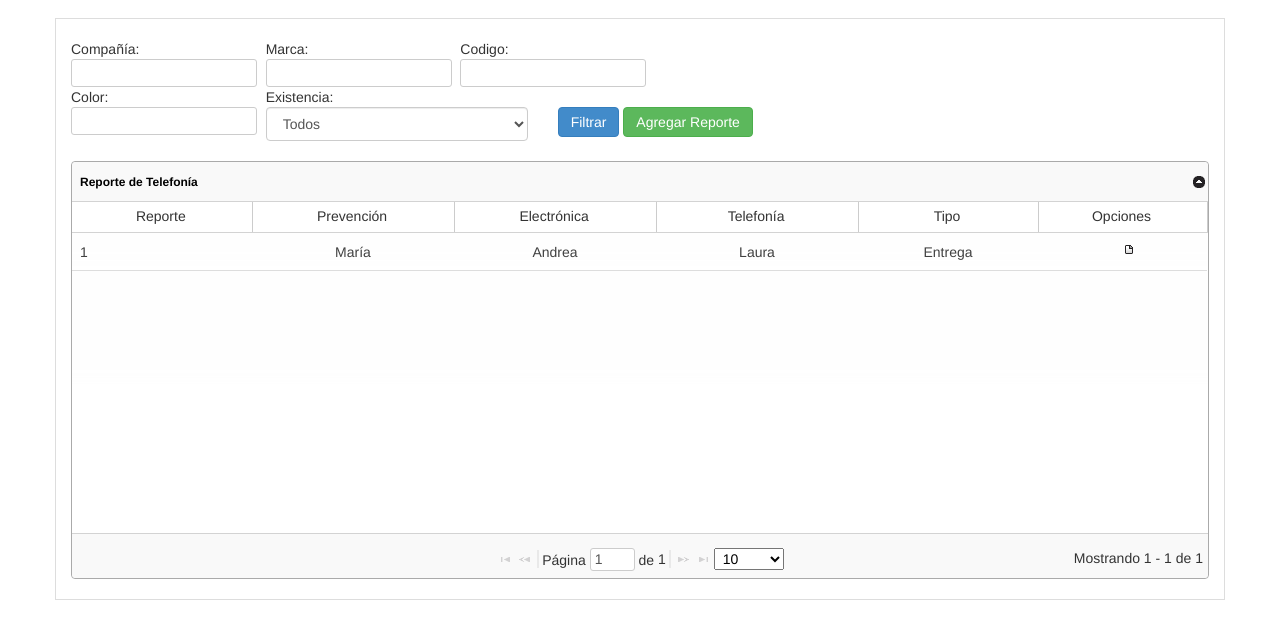
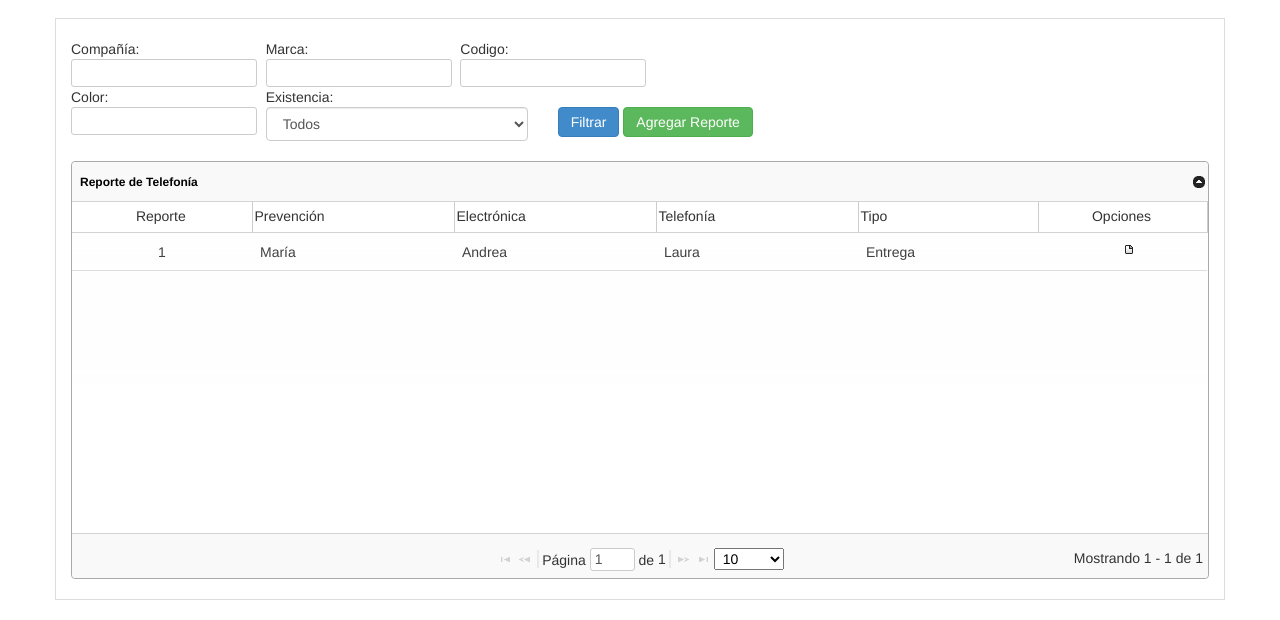
Before and after one commit to askotx/cell-control, a PHP site: page /reports in a window 1280 px wide. Shown: the part 224-844 px from the top of the page. Run offline with PHP 8.4, Linux system fonts and the light colour scheme; data comes from the database, SQL or seed files in the repository; lists and menus that the app fills with data are empty.

Commit message:
Add barcode column to report detailed grid

```diff
--- a/application/view/reports/index.php
+++ b/application/view/reports/index.php
@@ -72,5 +72,6 @@
         <div id="detailedReportGridPager"></div>
       </div>
     </form>
+    <input type="hidden" id="hdReportId"  value="0"/>
 </div>
 <!--end static dialog-->
--- a/public/js/reports.js
+++ b/public/js/reports.js
@@ -1,4 +1,5 @@
 $(function() {
+    var grid = $("#demoGrid");
     reportLoadComplete = function () {
         var iCol = getColumnIndexByName(grid,'opts');
         grid.children("tbody")
@@ -18,6 +19,7 @@ $(function() {
                     },
                     click: function(e) {
                         var reportId = $(e.target).closest("tr.jqgrow").attr("id");
+                        $("#hdReportId").val(reportId);
 
                         $("#txPreventerName").val(grid.jqGrid('getCell', reportId, 'PreventerName'));
                         $("#txAssociatedName").val(grid.jqGrid('getCell', reportId, 'ElectronicAssociateName'));
@@ -25,7 +27,7 @@ $(function() {
 
                         $("#detailedReportGrid").jqGrid('setGridParam',{ loadonce: false, datatype:'json', postData: {
                             report_id: function() { return reportId; }
-                          }}).trigger('reloadGrid');
+                        }}).trigger('reloadGrid');
                     }
                 }
               ).css({"margin-left": "5px", "display": "inline-block"})
@@ -53,11 +55,11 @@ $(function() {
                   'Telefonía','Tipo','ReportTypeId',
                   'PreventerId','ExternalSellerId', 'AssociatedId','Opciones'],
         colModel:[
-            {name:'ReportId',index:'ReportId', width:80, sorttype:"int",search:true},
-            {name:'PreventerName',index:'PreventerName', width:90, align:"center"/*, sorttype:"date", formatter:"date"*/},
-            {name:'ElectronicAssociateName',index:'ElectronicAssociateName', width:90, align:"center"},
-            {name:'ExternalSellerName',index:'ExternalSellerName', width:90, align:"center"/*, align:"right",sorttype:"float", formatter:"number"*/},
-            {name:'ReporType',index:'ReportTypeId', width:80, align:"center"/*, align:"right",sorttype:"float"*/},
+            {name:'ReportId',index:'ReportId', width:80, align:"center", sorttype:"int",search:true},
+            {name:'PreventerName',index:'PreventerName', width:90, align:"left"/*, sorttype:"date", formatter:"date"*/},
+            {name:'ElectronicAssociateName',index:'ElectronicAssociateName', width:90, align:"left"},
+            {name:'ExternalSellerName',index:'ExternalSellerName', width:90, align:"left"/*, align:"right",sorttype:"float", formatter:"number"*/},
+            {name:'ReporType',index:'ReportTypeId', width:80, align:"left"/*, align:"right",sorttype:"float"*/},
             {name:'ReportTypeId',index:'ReportTypeId', width:80, hidden:true/*,align:"right",sorttype:"float"*/},
             {name:'PreventerId',index:'PreventerId', width:80, sortable:false, hidden:true},
             {name:'ExternalSellerId',index:'ExternalSellerId', width:80, sortable:false, hidden:true},
@@ -78,8 +80,11 @@ $(function() {
     });
     //$("#demoGrid").jqGrid('navGrid','#gridPager',{edit:false,del:false});
     //$("#demoGrid").jqGrid('filterToolbar',{defaultSearch:true,stringResult:true});
+    $("#demoGrid").jqGrid("setLabel","PreventerName","",{"text-align":"left"});
+    $("#demoGrid").jqGrid("setLabel","ElectronicAssociateName","",{"text-align":"left"});
+    $("#demoGrid").jqGrid("setLabel","ExternalSellerName","",{"text-align":"left"});
+    $("#demoGrid").jqGrid("setLabel","ReporType","",{"text-align":"left"});
 
-    grid = $("#demoGrid");
     getColumnIndexByName = function(grid,columnName) {
         var cm = grid.jqGrid('getGridParam','colModel'),l=cm.length;
         for (i=0; i<l; i++) {
@@ -93,14 +98,54 @@ $(function() {
     $("#modal-message").dialog({
         autoOpen: false,
         modal: true,
-        width: 750,
+        width: 825,
         buttons: {
             Cerrar: function () {
                 $(this).dialog("close");
             }
         }
     });
+    var detailed =  $("#detailedReportGrid");
+    var settings = {
+      output:"css",
+      bgColor: "#FFFFFF",
+      color: "#000000",
+      barWidth: 1,
+      barHeight: 20,
+      //optional settings?
+      moduleSize: 5,
+      posX: 10,
+      posY: 20,
+      addQuietZone: 1
+    };
+    detailedReportLoadComplete = function () {
+        if (detailed.jqGrid('getGridParam','datatype') === "json"){
+            detailed.jqGrid('getRowData');
 
+            $("div.ui-jqgrid-bdiv").css("overflow-x","hidden");
+            $('#modal-message').dialog('open');
+        }
+        var rowIDs = detailed.jqGrid('getDataIDs');
+        var barcodeArray = [];
+        var i = 0;
+        for (i = 0; i < rowIDs.length ; i++){
+            var rowID = rowIDs[i];
+            var row = detailed.jqGrid ('getRowData', rowID);
+            barcodeArray.push(row.BarCode);
+        }
+        i=0;
+        var iCol = getColumnIndexByName(detailed,'opts2');
+        detailed
+            .children("tbody")
+            .children("tr.jqgrow")
+            .children("td:nth-child("+(iCol+1)+")")
+            .each(function() {
+                $("<div>",{})
+                .barcode(barcodeArray[i], "ean13", settings)
+                .appendTo($(this).children("div"));
+                i++;
+            });
+    };
     $("#detailedReportGrid").jqGrid({
         url : url + "reports/getReportsOfCellphones",
         datatype : "local",
@@ -113,42 +158,50 @@ $(function() {
         rowNum: 10,
         rowList: [10,20,30],
         caption: "Celulares en Reporte",
-        colNames:['Cel.','Marca','Color','Descripción','Codigo','MovementId'],
+        colNames:['Cel.','Marca','Color','Descripción','Codigo','MovementId','Codigo'],
         colModel:[
-            {name:'CellPhoneId',index:'CellPhoneId', width:50, align:"center"},
-            {name:'BrandName',index:'BrandName',align:"center"},
-            {name:'ColorName',index:'ColorName',align:"center"},
-            {name:'Description',index:'Description',align:"center"},
-            {name:'BarCode',index:'BarCode',align:"center"},
-            {name:'MovementId',index:'MovementId', sortable:false, hidden:true}
+            {name:'CellPhoneId',index:'CellPhoneId', align:"center"},
+            {name:'BrandName',index:'BrandName',align:"left"},
+            {name:'ColorName',index:'ColorName',align:"left" },
+            {name:'Description',index:'Description',align:"left"},
+            {name:'BarCode',index:'BarCode',align:"center", hidden:true/*, formatter:barcodeFormatter*/},
+            {name:'MovementId',index:'MovementId', sortable:false, hidden:true},
+            {name:'opts2', index: 'opts2', align: 'center', sortable: false, formatter: 'actions',
+             formatoptions: { delbutton: false, editbutton: false} }
         ],
         pager: "#detailedReportGridPager",
         viewrecords: true,
         gridview: true,
         hidegrid:true,
         altRows: true,
-        shrinkToFit:false,
-        autowidth: true,
+        shrinkToFit:true,
+        autowidth: false,
         multiselect:true,
         height: '100px',
-        loadComplete: function(data) {
-            if ($("#detailedReportGrid").jqGrid('getGridParam','datatype') === "json"){
-                $("#detailedReportGrid").jqGrid('getRowData');
+        loadComplete: detailedReportLoadComplete
+    });
 
-                $("div.ui-jqgrid-bdiv").css("overflow-x","hidden");
-                $('#modal-message').dialog('open');
-            }
-        }
-    });
-    $("#detailedReportGrid").jqGrid('navGrid','#detailedReportGridPager',{edit:false,del:false,search:false,refresh:false,add:false});
-    $("#detailedReportGrid").jqGrid('navButtonAdd', '#detailedReportGridPager',{
+    detailed.jqGrid('navGrid','#detailedReportGridPager',{edit:false,del:false,search:false,refresh:false,add:false});
+    detailed.jqGrid('navButtonAdd', '#detailedReportGridPager',{
         caption: "PDF",
         buttonicon: "ui-icon-bookmark",
         onClickButton: generatePDF, position: "last"
     });
+    detailed.jqGrid("setLabel","BrandName","",{"text-align":"left"});
+    detailed.jqGrid("setLabel","ColorName","",{"text-align":"left"});
+    detailed.jqGrid("setLabel","Description","",{"text-align":"left"});
+    detailed.jqGrid("setLabel","BarCode","",{"text-align":"left"});
+
     function generatePDF(){
-        window.open(url+'reports/printFile?report_id=1', '_blank');
+        window.open(url+'reports/printFile?report_id=' + $("#hdReportId").val(), '_blank');
     }
+
+    function barcodeFormatter(cellvalue, options, rowObject){
+        //alert(options.rowId+""+options.colModel.name);
+        return $(rowObject.BarCode).barcode(cellvalue, "ean13", settings);
+    }
+
+
     //test responsiveness
     /*$(window).on('resize', function(event, ui) {
         // Get width of parent container
```
